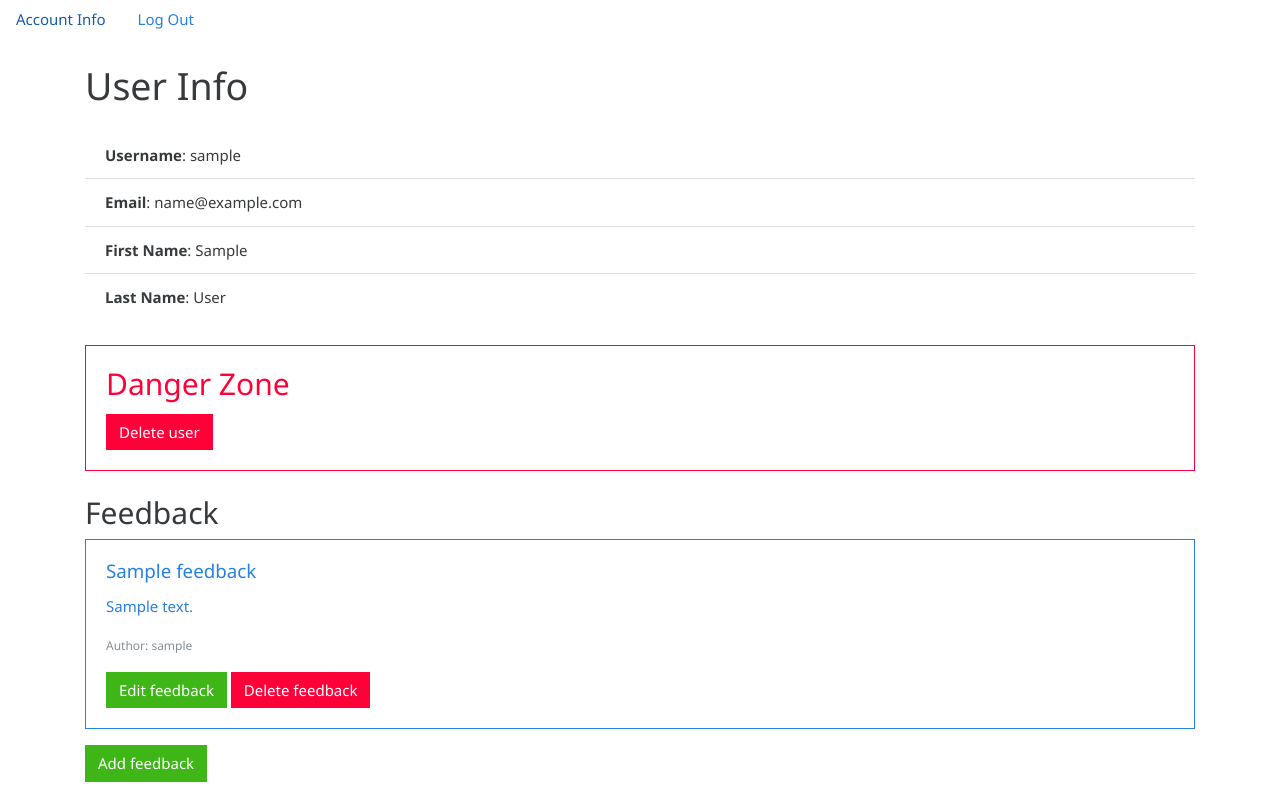
After one commit to jtsiknias/springboard-feedback, a Flask app: a page that uses templates/base.html in a window 1280 px wide. The commit adds this page. Run offline with Flask 2, Linux system fonts and the light colour scheme; the visitor is signed in with stand-in values (Sample User, id 1); tables that the repository leaves empty hold one stand-in row (values such as "Sample post"); parts of the project's set-up code (start-up, migrations or seed data) failed here and were passed over; some libraries are stand-ins or nearby versions.

Commit message:
added full crud for users and messaging

```diff
--- a/app.py
+++ b/app.py
@@ -1,8 +1,9 @@
 from flask import Flask, render_template, redirect, session, flash
 from flask_debugtoolbar import DebugToolbarExtension
 from secrets import SECRET_KEY
-from models import connect_db, db, User
-from forms import RegisterForm, LoginForm
+from models import connect_db, db, User, Feedback
+from forms import RegisterForm, LoginForm, FeedbackForm
+from werkzeug.exceptions import Unauthorized
 
 app = Flask(__name__)
 app.config["SQLALCHEMY_DATABASE_URI"] = "postgres:///feedback"
@@ -51,15 +52,92 @@ def login_user():
         password = form.password.data
         user = User.authenticate(username, password)
         if user:
-            flash(f"Welcome back, {user.first_name}", "success")
+            flash(f"Welcome, {user.first_name}", "success")
             session["username"] = user.username
-            return redirect("/secret")
+            return redirect(f"/users/{session['username']}")
         else:
             form.username.errors = ["Invalid username/password"]
 
     return render_template("login.html", form=form)
 
 
+@app.route("/users/<username>")
+def display_user(username):
+    """Display user account info"""
+    if "username" not in session:
+        flash("You must be logged in to view that page.", "info")
+        return redirect("/login")
+
+    user = User.query.get(username)
+    return render_template("users/show.html", user=user)
+
+
 @app.route("/secret")
 def secret_page():
+    if "username" not in session:
+        flash("You must be logged in first.", "info")
+        return redirect("/login")
+
     return render_template("secret.html")
+
+
+@app.route("/logout")
+def logout_user():
+    session.pop("username")
+    flash("You've been successfully logged out.", "success")
+    return redirect("/")
+
+
+@app.route("/feedback/<int:id>/update", methods=["GET", "POST"])
+def update_feedback(id):
+    """Edit user feedback"""
+    if "username" not in session:
+        flash("You must be logged in first.", "info")
+        return redirect("/login")
+
+    feedback = Feedback.query.get_or_404(id)
+    form = FeedbackForm(obj=feedback)
+
+    if form.validate_on_submit():
+        feedback.title = form.title.data
+        feedback.content = form.content.data
+        db.session.commit()
+        return redirect(f"/users/{feedback.username}")
+
+    return render_template("/feedback/edit.html", feedback=feedback, form=form)
+
+
+@app.route("/users/<username>/delete", methods=["POST"])
+def delete_user(username):
+    """Delete user and redirect to the login page."""
+    if "username" not in session:
+        flash("You must be logged in first.", "info")
+        return redirect("/login")
+
+    user = User.query.get(username)
+    db.session.delete(user)
+    db.session.commit()
+    session.pop("username")
+    return redirect("/login")
+
+
+@app.route("/users/<username>/feedback/add", methods=["GET", "POST"])
+def create_feedback(username):
+    """Create new feedback."""
+    if "username" not in session:
+        flash("You must be logged in first.", "info")
+        return redirect("/login")
+
+    form = FeedbackForm()
+
+    if form.validate_on_submit():
+        title = form.title.data
+        content = form.content.data
+
+        feedback = Feedback(title=title, content=content, username=username)
+        db.session.add(feedback)
+        db.session.commit()
+        return redirect(f"/users/{feedback.username}")
+
+    else:
+        return render_template("/feedback/new.html", form=form)
--- a/templates/base.html
+++ b/templates/base.html
@@ -11,6 +11,25 @@
         <title>{% block title %}{% endblock %}</title>
     </head>
     <body>
+        <ul class="nav">
+            {% if "username" in session %}
+            <li class="nav-item">
+                <a href="/users/{{session['username']}}" class="nav-link"
+                    >Account Info</a
+                >
+            </li>
+            <li class="nav-item">
+                <a href="/logout" class="nav-link">Log Out</a>
+            </li>
+            {% else %}
+            <li class="nav-item">
+                <a href="/register" class="nav-link">Register</a>
+            </li>
+            <li class="nav-item">
+                <a href="/login" class="nav-link">Login</a>
+            </li>
+            {% endif %}
+        </ul>
         <div class="container my-4">
             {% for category, msg in get_flashed_messages(with_categories=true)
             %}
--- a/templates/login.html
+++ b/templates/login.html
@@ -1,7 +1,7 @@
 {% extends "base.html" %} {% block title %}Login{% endblock %} {% block content
 %}
 <h1 class="mb-4">Login</h1>
-<form method="POST" class="">
+<form method="POST">
     {{form.hidden_tag()}} {% for field in form if field.widget.input_type !=
     "hidden" %}
     <div class="form-group">
--- /dev/null
+++ b/templates/users/show.html
@@ -0,0 +1,47 @@
+{% extends "base.html" %} {% block title %}User Info{% endblock %} {% block
+content %}
+<h1 class="mb-4">User Info</h1>
+<ul class="list-group list-group-flush mb-4">
+    <li class="list-group-item">
+        <strong>Username</strong>: {{user.username}}
+    </li>
+    <li class="list-group-item"><strong>Email</strong>: {{user.email}}</li>
+    <li class="list-group-item">
+        <strong>First Name</strong>: {{user.first_name}}
+    </li>
+    <li class="list-group-item">
+        <strong>Last Name</strong>: {{user.last_name}}
+    </li>
+</ul>
+<form action="/users/{{user.username}}/delete" method="POST">
+<div class="card border-danger my-4">
+    <div class="card-body text-danger">
+        <h2 class="card-title">Danger Zone</h2>
+        <button type="submit" class="btn btn-danger"
+            >Delete user</a
+        >
+    </div>
+</div>
+</form>
+<h2>Feedback</h2>
+<div class="card-deck">
+    {% for feedback in user.feedback %}
+    <div class="card border-primary mb-3">
+        <div class="card-body text-primary">
+            <h5 class="card-title">{{feedback.title}}</h5>
+            <p class="card-text">{{feedback.content}}</p>
+            <p class="card-text">
+                <small class="text-muted">Author: {{feedback.username}}</small>
+            </p>
+            <a href="/feedback/{{feedback.id}}/update" class="btn btn-success"
+                >Edit feedback</a
+            >
+            <a href="/feedback/{{feedback.id}}/delete" class="btn btn-danger"
+                >Delete feedback</a
+            >
+        </div>
+    </div>
+    {% endfor %}
+</div>
+<a href="/users/{{user.username}}/feedback/add" class="btn btn-success">Add feedback</a>
+{% endblock %}
```
Also changed, not shown: forms.py (+10 -0 lines), models.py (+14 -0 lines), templates/feedback/edit.html (added, +13 -0 lines), templates/feedback/new.html (added, +13 -0 lines).
